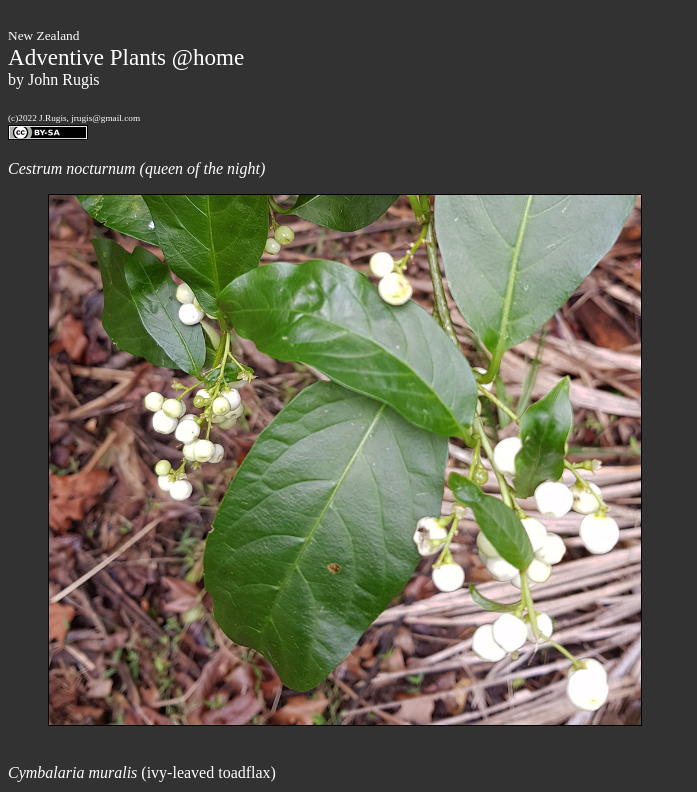
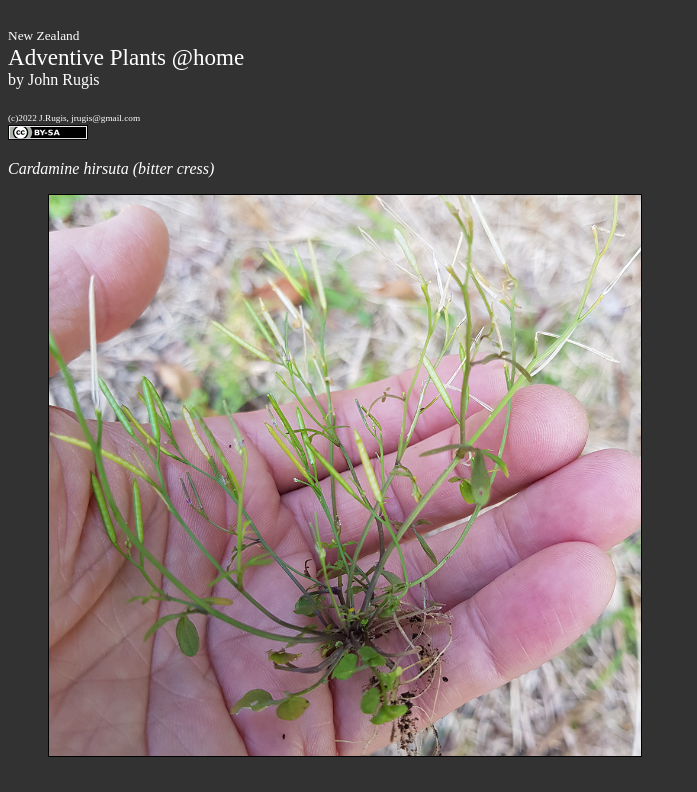
Before and after one commit to jrugis/plants_at_home-adventive, a plain HTML site: page index.html in a window 1280 px wide. Shown: the top 792 px of the page, without its empty margins (0-697 px from the left). Drawn offline with Linux system fonts and the light colour scheme.

Commit message:
add photos

```diff
--- a/index.html
+++ b/index.html
@@ -23,6 +23,8 @@ jrugis@gmail.com
 <img src="./by-sa.svg"><br>
 <p>  </p>
 
+<i>Cardamine hirsuta (bitter cress)</i><br>
+<figure><img class="photo"; src="./photos/20210911_141613.jpg"></figure><br>
 <i>Cestrum nocturnum (queen of the night)</i><br>
 <figure><img class="photo"; src="./photos/20220717_114847.jpg"></figure><br>
 <i>Cymbalaria muralis</i> (ivy-leaved toadflax)<br>
@@ -31,6 +33,8 @@ jrugis@gmail.com
 <figure><img class="photo"; src="./photos/20211015_180855.jpg"></figure><br>
 <i>Roldana petasitis</i> (velvet groundsel)<br>
 <figure><img class="photo"; src="./photos/20220802_072814.jpg"></figure><br>
+<i>Sagina procumbens</i> (pearlwort)<br>
+<figure><img class="photo"; src="./photos/20211001_123504.jpg"></figure><br>
 <i>Blank photo</i><br>
 <figure><img class="photo"; src="./photos/black.jpg"></figure><br>
 <i>Blank photo</i><br>
```
Also changed, not shown: photos/20210911_141613.jpg (added), photos/20211001_123504.jpg (added).
